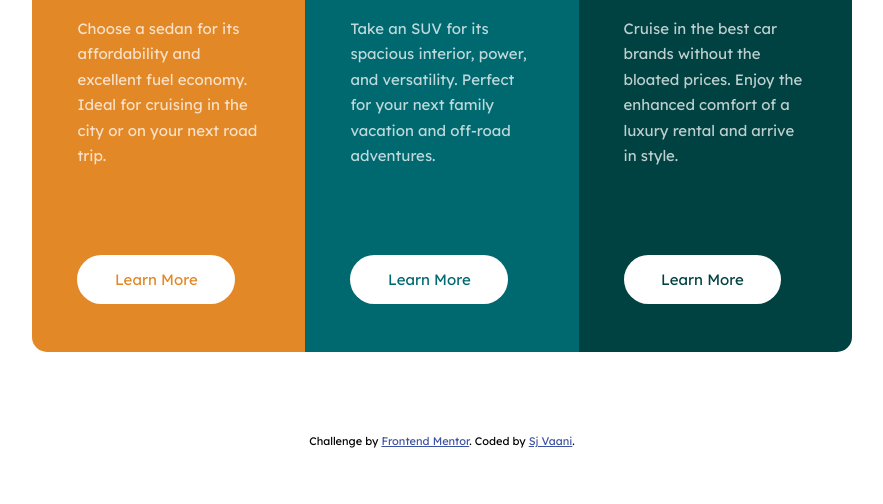
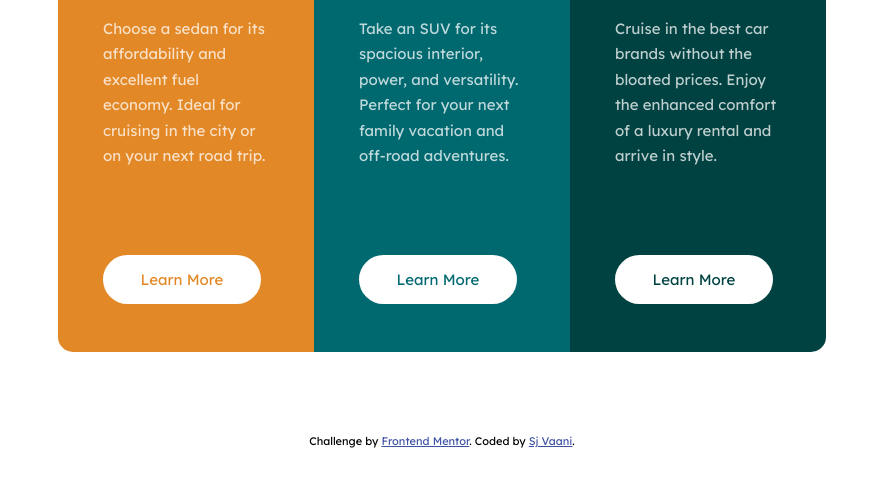
Before and after one commit to SJ-74/3-column-card, a plain HTML site: page index.html in a window 1280 px wide. Shown: the part 296-800 px from the top of the page, without its empty margins (198-1081 px from the left). Drawn offline with Linux system fonts and the light colour scheme.

Commit message:
Second modified commit
Changed max-width from 64% to 60% for @media(min-width : 1200px)

```diff
--- a/style.css
+++ b/style.css
@@ -137,6 +137,6 @@ img{
 
 @media(min-width : 1200px){
   .container{
-    max-width : 64%;
+    max-width : 60%;
   }
 }
```
